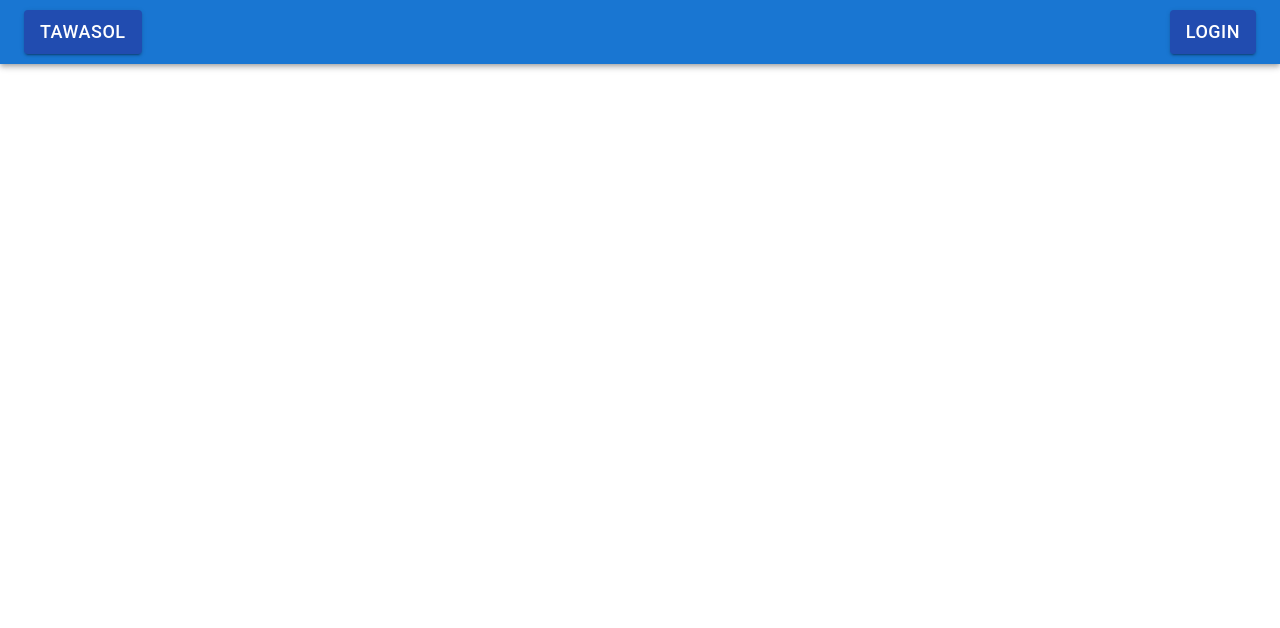
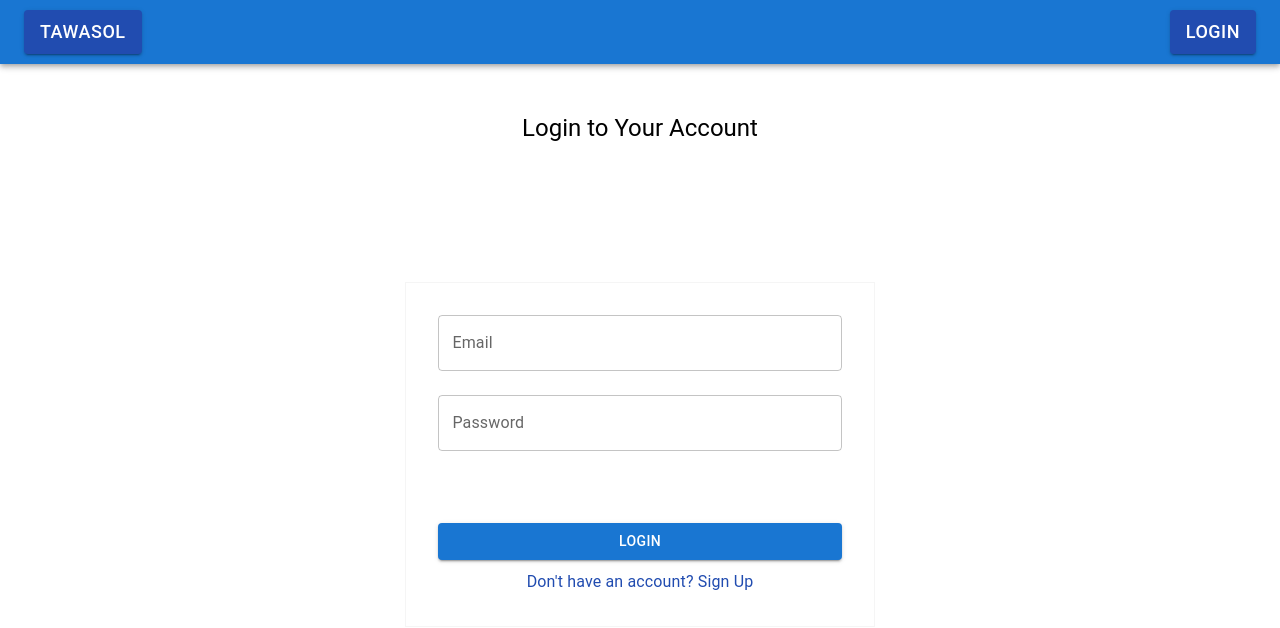
Before and after one commit to omaralsaleh2004/Tawasol, a React (Vite) app in the folder frontend/: page /login in a window 1280 px wide. Before the commit this address had no page. Shown: the top 628 px of the page. Built offline with nearby package versions, Linux system fonts and the light colour scheme.

Commit message:
Login Page

```diff
--- a/frontend/src/App.tsx
+++ b/frontend/src/App.tsx
@@ -3,6 +3,7 @@ import HomePage from "./pages/HomePage";
 import Navbar from "./components/Navbar";
 import RegisterPage from "./pages/RegisterPage";
 import AuthProvider from "./context/Auth/AuthProvider";
+import LoginPage from "./pages/LoginPage";
 
 function App() {
   return (
@@ -12,6 +13,7 @@ function App() {
         <Routes>
           <Route path="/" element={<HomePage />} />
           <Route path="/register" element={<RegisterPage />} />
+          <Route path="/login" element={<LoginPage />} />
         </Routes>
       </BrowserRouter>
     </AuthProvider>
--- /dev/null
+++ b/frontend/src/pages/LoginPage.tsx
@@ -0,0 +1,110 @@
+import { Container, Box, Typography, TextField, Button } from "@mui/material";
+import { useRef, useState } from "react";
+
+import { Link } from "react-router-dom";
+import { BASE_URL } from "../constants/BaseUrl";
+import { useAuth } from "../context/Auth/AuthContext";
+
+const LoginPage = () => {
+  const [error, setError] = useState("");
+  const emailRef = useRef<HTMLInputElement>(null);
+  const passwordRef = useRef<HTMLInputElement>(null);
+
+  const { login } = useAuth();
+
+  const onSubmit = async () => {
+    const email = emailRef.current?.value;
+    const password = passwordRef.current?.value;
+
+    if (!email || !password) {
+      setError("Check submitted data");
+      return;
+    }
+
+    console.log(email, password);
+    // Make the call to API  to create user
+    const response = await fetch(`${BASE_URL}/user/login`, {
+      method: "POST",
+      headers: {
+        "Content-Type": "application/json",
+      },
+      body: JSON.stringify({
+        email,
+        password,
+      }),
+    });
+    const token = await response.json();
+    if (!response.ok) {
+      setError(token);
+      return;
+    }
+    setError("");
+    login(email, token);
+    console.log(token);
+  };
+
+  return (
+    <Container>
+      <Box
+        sx={{
+          display: "flex",
+          flexDirection: "column",
+          justifyContent: "center",
+          alignItems: "center",
+          mt: 6,
+        }}
+      >
+        <Typography variant="h5">Login to Your Account</Typography>
+        <Box
+          sx={{
+            minWidth: "35%",
+            display: "flex",
+            flexDirection: "column",
+            gap: 3,
+            mt: "12%",
+            border: 1,
+            p: 4,
+            borderColor: "#f5f5f5",
+          }}
+        >
+          <TextField inputRef={emailRef} label="Email" name="email" />
+          <TextField
+            type="password"
+            inputRef={passwordRef}
+            label="Password"
+            name="password"
+          />
+          <Box
+            sx={{
+              display: "flex",
+              flexDirection: "column",
+              justifyContent: "center",
+              alignItems: "center",
+              pt: 6,
+            }}
+          >
+            <Button
+              onClick={onSubmit}
+              variant="contained"
+              style={{ width: "100%" }}
+            >
+              Login
+            </Button>
+            <Typography sx={{ marginTop: "10px", color: "#214cb0" }}>
+              Don't have an account?{" "}
+              <Link
+                style={{ color: "#214cb0", textDecoration: "none" }}
+                to="/register"
+              >
+                Sign Up
+              </Link>
+            </Typography>
+            {error && <Typography sx={{ color: "red" }}>{error}</Typography>}
+          </Box>
+        </Box>
+      </Box>
+    </Container>
+  );
+};
+
+export default LoginPage;
```
